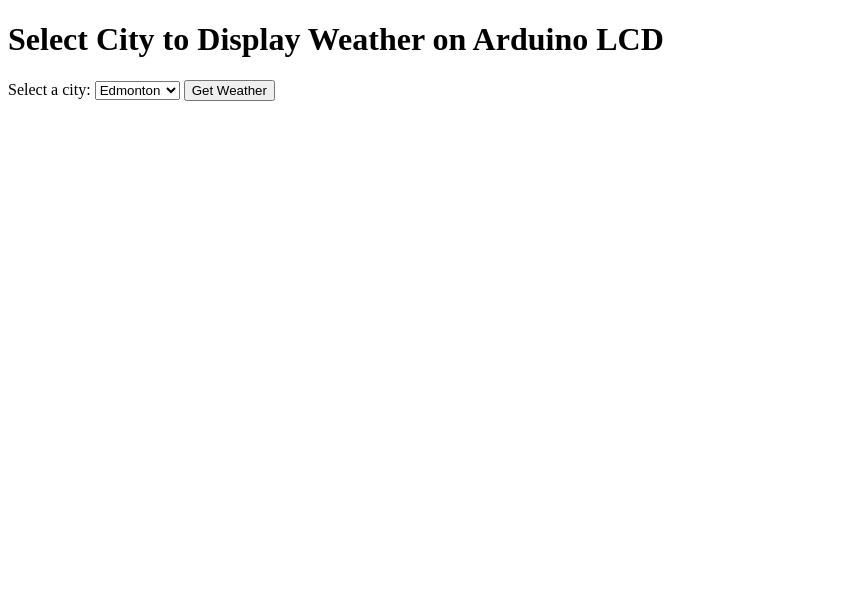
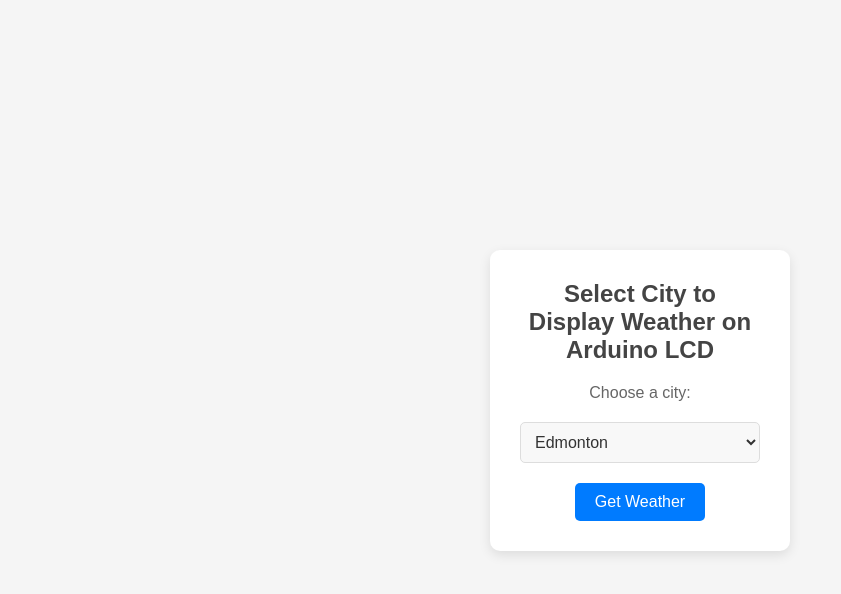
Before and after one commit to m-aziz1/Arduino-Webpage, a website: page index.html in a window 1280 px wide. Shown: the whole page, without its empty margins (0-841 px from the left). Drawn offline with nearby package versions, Linux system fonts and the light colour scheme; no server answers.

Commit message:
Update arduino code and add styling to webpage

```diff
--- a/index.html
+++ b/index.html
@@ -4,16 +4,20 @@
     <meta charset="UTF-8">
     <meta name="viewport" content="width=device-width, initial-scale=1.0">
     <title>Weather to Arduino LCD</title>
+    <link rel="stylesheet" href="./style.css"> <!-- Link to the CSS file -->
 </head>
 <body>
-    <h1>Select City to Display Weather on Arduino LCD</h1>
-    <label for="citySelect">Select a city:</label>
-    <select id="citySelect">
-        <option value="Edmonton">Edmonton</option>
-        <option value="Toronto">Toronto</option>
-        <option value="Vancouver">Vancouver</option>
-    </select>
-    <button id="getWeather">Get Weather</button>
+    <div class="container">
+        <h1>Select City to Display Weather on Arduino LCD</h1>
+        <label for="citySelect" class="label">Choose a city:</label>
+        <select id="citySelect" class="select-box">
+            <option value="Edmonton">Edmonton</option>
+            <option value="Toronto">Toronto</option>
+            <option value="Vancouver">Vancouver</option>
+            <!-- Add more cities as needed -->
+        </select>
+        <button id="getWeather" class="btn">Get Weather</button>
+    </div>
 
     <script src="/socket.io/socket.io.js"></script>
     <script>
--- /dev/null
+++ b/style.css
@@ -0,0 +1,81 @@
+* {
+    margin: 0;
+    padding: 0;
+    box-sizing: border-box;
+}
+
+/* Body styling */
+body {
+    font-family: Arial, sans-serif;
+    background-color: #f5f5f5;
+    display: flex;
+    justify-content: center;
+    align-items: center;
+    height: 100vh;
+    color: #333;
+}
+
+/* Center container */
+.container {
+    text-align: center;
+    background-color: #ffffff;
+    padding: 30px;
+    border-radius: 10px;
+    box-shadow: 0px 4px 12px rgba(0, 0, 0, 0.1);
+    width: 300px;
+}
+
+/* Header styling */
+h1 {
+    font-size: 1.5rem;
+    margin-bottom: 20px;
+    color: #444;
+}
+
+/* Label styling */
+.label {
+    font-size: 1rem;
+    color: #666;
+    margin-bottom: 10px;
+    display: block;
+}
+
+/* Select box styling */
+.select-box {
+    width: 100%;
+    padding: 10px;
+    margin-top: 10px;
+    margin-bottom: 20px;
+    border: 1px solid #ddd;
+    border-radius: 5px;
+    font-size: 1rem;
+    background-color: #f8f8f8;
+    color: #333;
+    transition: all 0.3s ease;
+}
+
+.select-box:hover {
+    border-color: #bbb;
+}
+
+/* Button styling */
+.btn {
+    display: inline-block;
+    padding: 10px 20px;
+    background-color: #007bff;
+    color: white;
+    border: none;
+    border-radius: 5px;
+    cursor: pointer;
+    font-size: 1rem;
+    transition: background-color 0.3s ease;
+}
+
+.btn:hover {
+    background-color: #0056b3;
+}
+
+/* Button click animation */
+.btn:active {
+    transform: scale(0.98);
+}
```
Also changed, not shown: server.js (+15 -28 lines), 2 other files.
